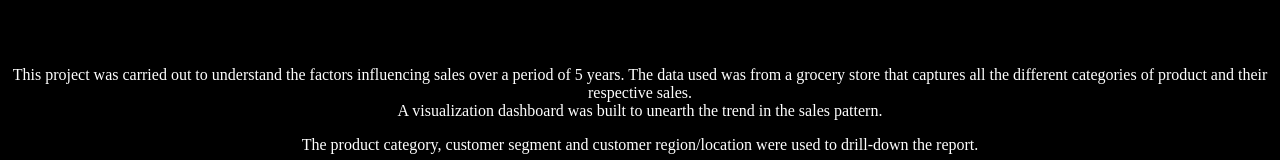
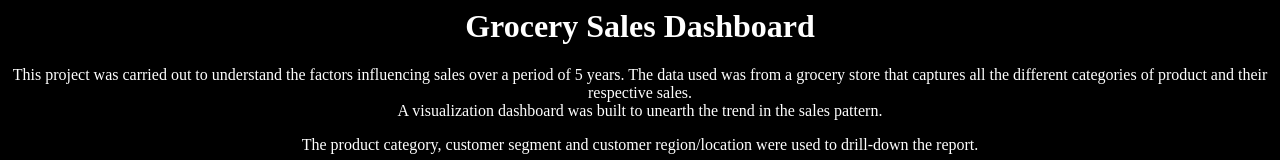
Before and after one commit to KelvinOyanna/Sales-Dashboard-Using-Microsoft-PowerBI, a plain HTML site: page index.html in a window 1280 px wide. Shown: the top 160 px of the page. Drawn offline with Linux system fonts and the light colour scheme.

Commit message:
Update index.html

```diff
--- a/index.html
+++ b/index.html
@@ -5,7 +5,7 @@
 body {
   background-color:#000000;
 }
-p {
+p, h1 {
   color: #FFFFFF;
   }
   div {
```
